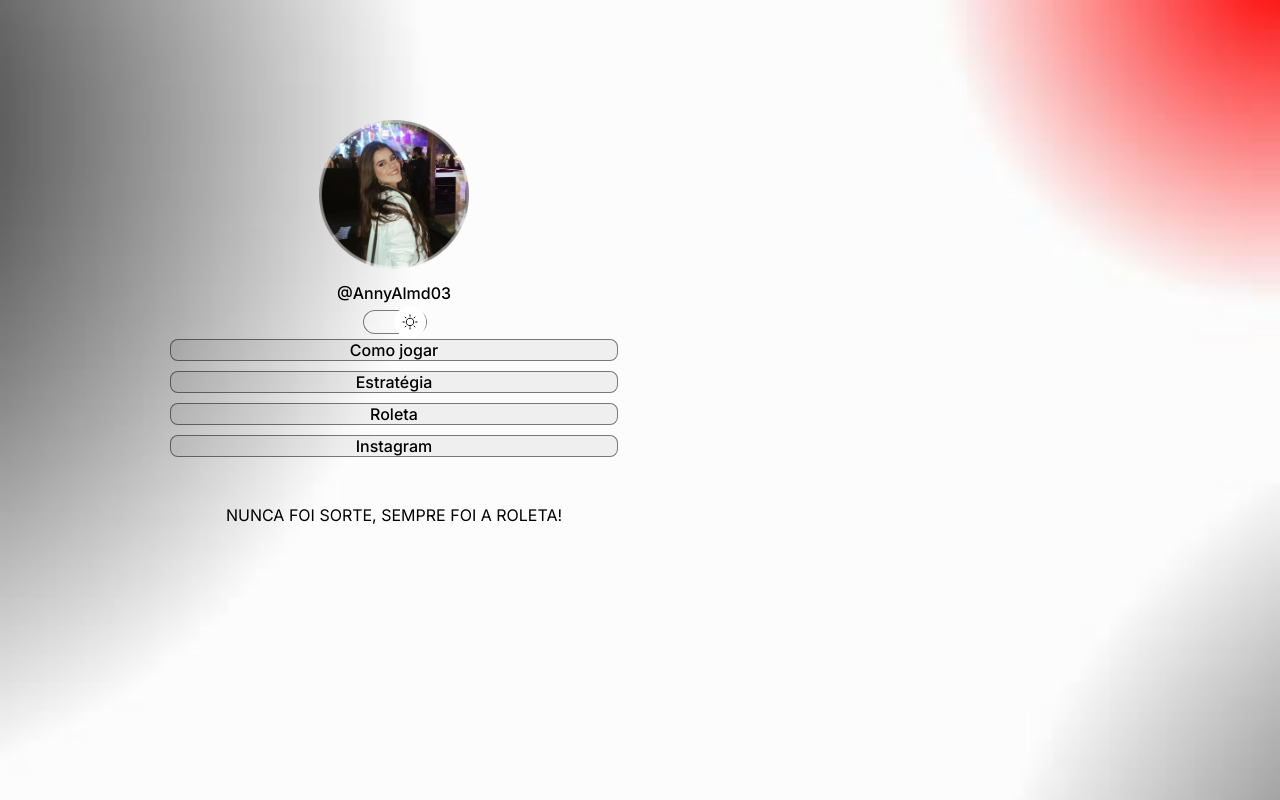
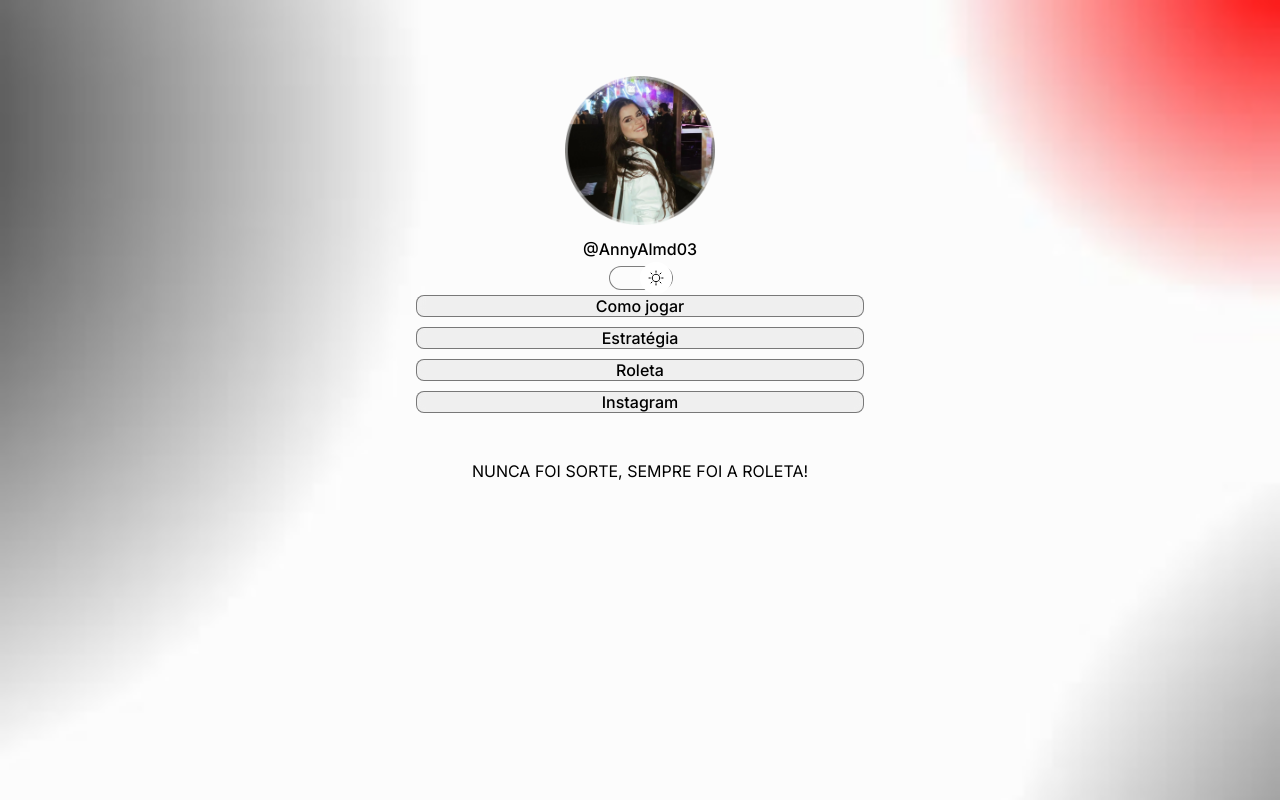
Before and after one commit to FernandURL/LinkDevs, a plain HTML site: page index.html in a window 1280 px wide. Drawn offline with nearby package versions, Linux system fonts and the light colour scheme.

Commit message:
Ajuste containermargin

```diff
--- a/style.css
+++ b/style.css
@@ -37,7 +37,7 @@ Body * {
   width: 100%;
   max-width: 588px;
   height: 100px;
-  margin: 100px 100px 100px;
+  margin: 56px auto 0px;
 
   padding: 0px 50px;
 }
```
